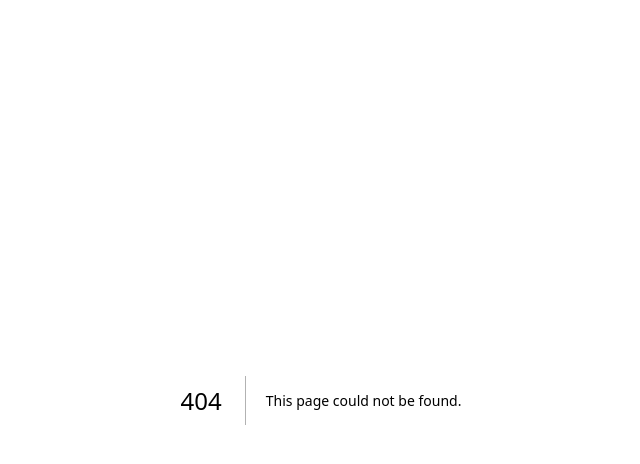
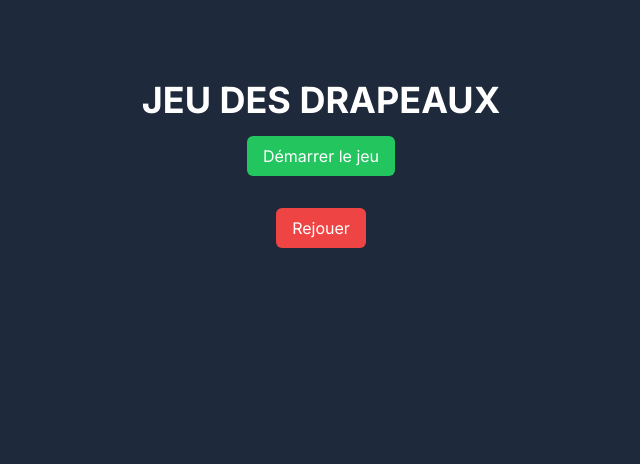
Before and after one commit to mikeheul/next-flags-game, a Next.js app: page /game in a window 1280 px wide. Before the commit this address had no page. Shown: the top 464 px of the page, without its empty margins (319-959 px from the left). Built offline with nearby package versions, Linux system fonts and the light colour scheme.

Commit message:
Init commit

```diff
--- /dev/null
+++ b/app/game/page.tsx
@@ -0,0 +1,131 @@
+"use client";
+
+import { useConfettiStore } from '@/hooks/use-confetti-store';
+import { useEffect, useState } from 'react';
+import toast from 'react-hot-toast';
+
+const FLAG_COUNTRIES = [
+    'France', 'Germany', 'Italy', 'Spain', 'Portugal', 'Belgium', 'Sweden', 'Norway',
+    'Austria', 'Switzerland', 'Greece', 'Turkey', 'Russia', 'Republic of Ireland', 'United Kingdom',
+    'Malta', 'Croatia', 'Albania', 'Jamaica', 'Republic of India', 'Canada', 'United States of America',
+    'Argentina', 'Peru', 'Chile', 'Japan', 'Syria', 'Saudi Arabia', 'Korea', 'North Korea', 'Brazil',
+    'South Africa', 'Algeria', 'Morocco', 'Tunisia', 'China', 'Colombia', 'Ecuador', 'Paraguay',
+    'Vietnam', 'Mexico', 'Egypt', 'Sri Lanka', 'Cambodia', 'Thailand'
+];
+
+const fetchFlag = async (countryName: string) => {
+    const response = await fetch(`/api/flags?countryName=${countryName}`);
+    if (response.ok) {
+        return response.url;
+    }
+    throw new Error('Failed to fetch flag');
+};
+
+const FlagGame = () => {
+    const [currentFlag, setCurrentFlag] = useState<string | null>(null);
+    const [currentCountry, setCurrentCountry] = useState<string | null>(null);
+    const [usedFlags, setUsedFlags] = useState<string[]>([]);
+    const [startTime, setStartTime] = useState<Date | null>(null);
+    const [endTime, setEndTime] = useState<Date | null>(null);
+    const [timeTaken, setTimeTaken] = useState<number | null>(null);
+
+    const confetti = useConfettiStore();
+
+    useEffect(() => {
+        if (usedFlags.length === FLAG_COUNTRIES.length) {
+            setEndTime(new Date());
+        }
+    }, [usedFlags]);
+
+    useEffect(() => {
+        if (startTime && endTime) {
+            setTimeTaken((endTime.getTime() - startTime.getTime()) / 1000);
+            confetti.onOpen();
+            toast.success("BRAVO ALIXE !", {
+                duration: 3000,
+                position: 'bottom-center'
+            });
+        }
+    }, [endTime]);
+
+    const generateRandomFlag = async () => {
+        if (usedFlags.length === FLAG_COUNTRIES.length) return;
+
+        const availableFlags = FLAG_COUNTRIES.filter(flag => !usedFlags.includes(flag));
+        const randomFlag = availableFlags[Math.floor(Math.random() * availableFlags.length)];
+
+        try {
+            const flagUrl = await fetchFlag(randomFlag);
+            setCurrentFlag(flagUrl);
+            setCurrentCountry(randomFlag.toUpperCase());
+            setUsedFlags([...usedFlags, randomFlag]);
+            if (!startTime) {
+                setStartTime(new Date());
+            }
+        } catch (error) {
+            console.error('Error fetching flag:', error);
+        }
+    };
+
+    const restartGame = () => {
+        setCurrentFlag(null);
+        setCurrentCountry(null);
+        setUsedFlags([]);
+        setStartTime(null);
+        setEndTime(null);
+        setTimeTaken(null);
+        confetti.onClose();
+    };
+
+    return (
+        <div className="flex flex-col text-center items-center min-h-screen py-2 px-3 bg-slate-800 pt-20">
+            <h1 className="text-4xl uppercase font-bold mb-4 text-white">Jeu des drapeaux</h1>
+            {currentFlag ? (
+                <>
+                    <p className="text-lg text-white">
+                        {currentCountry}
+                    </p>
+                    <p className="text-lg text-white">
+                        {usedFlags.length} / {FLAG_COUNTRIES.length}
+                    </p>
+                    <button
+                        onClick={generateRandomFlag}
+                        className="px-4 py-2 mt-10 bg-blue-500 text-white rounded-md hover:bg-blue-600 hover:scale-125 duration-500 mb-4"
+                    >
+                        Drapeau suivant
+                    </button>
+                    <div className="flex flex-col items-center">
+                        <div className='w-full px-4 sm:w-[350px] h-auto mt-10'>
+                            <img
+                                src={currentFlag}
+                                alt="Current Flag"
+                                className="w-full h-full mb-4 shadow-md rounded-lg object-cover"
+                            />
+                        </div>
+                    </div>
+                </>
+            ) : (
+                <button
+                    onClick={generateRandomFlag}
+                    className="px-4 py-2 bg-green-500 text-white rounded-md hover:bg-green-600 mb-4"
+                >
+                    Démarrer le jeu
+                </button>
+            )}
+            {timeTaken !== null && (
+                <div className="text-center">
+                    <p className="text-lg font-semibold text-green-700">Jeu terminé !</p>
+                    <p className="text-lg text-green-700">Temps : {timeTaken.toFixed(2)} secondes</p>
+                </div>
+            )}
+            <button
+                onClick={restartGame}
+                className="px-4 py-2 bg-red-500 text-white rounded-md hover:bg-red-600 mt-4"
+            >
+                Rejouer
+            </button>
+        </div>
+    );
+};
+
+export default FlagGame;
--- a/app/layout.tsx
+++ b/app/layout.tsx
@@ -1,11 +1,13 @@
 import type { Metadata } from "next";
 import { Inter } from "next/font/google";
 import "./globals.css";
+import { ConfettiProvider } from "@/components/providers/confetti-provider";
+import ToastProvider from "@/components/providers/toaster-provider";
 
 const inter = Inter({ subsets: ["latin"] });
 
 export const metadata: Metadata = {
-  title: "Create Next App",
+  title: "Alixe Flags Game",
   description: "Generated by create next app",
 };
 
@@ -15,8 +17,12 @@ export default function RootLayout({
   children: React.ReactNode;
 }>) {
   return (
-    <html lang="en">
-      <body className={inter.className}>{children}</body>
+    <html lang="en" className="">
+      <body className={inter.className}>
+        <ConfettiProvider />
+        <ToastProvider />
+        {children}
+      </body>
     </html>
   );
 }
--- /dev/null
+++ b/components/providers/confetti-provider.tsx
@@ -0,0 +1,21 @@
+"use client";
+
+import ReactConfetti from "react-confetti";
+import { useConfettiStore } from "@/hooks/use-confetti-store";
+
+export const ConfettiProvider = () => {
+    const confetti = useConfettiStore()
+
+    if(!confetti.isOpen) return null;
+
+    return (
+        <ReactConfetti
+            className="pointer-events-none z-[100] w-full"
+            numberOfPieces={500}
+            recycle={false}
+            onConfettiComplete={() => {
+                confetti.onClose();
+            }}
+        />
+    )
+}
--- /dev/null
+++ b/components/providers/toaster-provider.tsx
@@ -0,0 +1,13 @@
+"use client";
+
+import { Toaster } from "react-hot-toast";
+
+const ToastProvider = () => {
+    return (
+        <div className='text-4xl'>
+            <Toaster />
+        </div>
+     );
+}
+
+export default ToastProvider;
--- /dev/null
+++ b/hooks/use-confetti-store.ts
@@ -0,0 +1,13 @@
+import { create } from "zustand";
+
+type ConfettiStore = {
+    isOpen: boolean;
+    onOpen: () => void;
+    onClose: () => void;
+}
+
+export const useConfettiStore = create<ConfettiStore>((set) => ({
+    isOpen: false,
+    onOpen: () => set({ isOpen: true }),
+    onClose: () => set({ isOpen: false }),
+}));
--- /dev/null
+++ b/postcss.config.js
@@ -0,0 +1,6 @@
+module.exports = {
+  plugins: {
+    tailwindcss: {},
+    autoprefixer: {},
+  },
+}
--- /dev/null
+++ b/tailwind.config.js
@@ -0,0 +1,13 @@
+/** @type {import('tailwindcss').Config} */
+module.exports = {
+  content: [
+    './pages/**/*.{ts,tsx}',
+    './components/**/*.{ts,tsx}',
+    './app/**/*.{ts,tsx}',
+    './src/**/*.{ts,tsx}',
+  ],
+  theme: {
+    extend: {},
+  },
+  plugins: [],
+}
--- a/tailwind.config.ts
+++ b/tailwind.config.ts
@@ -1,20 +1,95 @@
-import type { Config } from "tailwindcss";
+import type { Config } from "tailwindcss"
 
-const config: Config = {
+const config = {
+  darkMode: ["class"],
   content: [
-    "./pages/**/*.{js,ts,jsx,tsx,mdx}",
-    "./components/**/*.{js,ts,jsx,tsx,mdx}",
-    "./app/**/*.{js,ts,jsx,tsx,mdx}",
-  ],
+    './pages/**/*.{ts,tsx}',
+    './components/**/*.{ts,tsx}',
+    './app/**/*.{ts,tsx}',
+    './src/**/*.{ts,tsx}',
+	],
+  prefix: "",
   theme: {
+    container: {
+      center: true,
+      padding: "2rem",
+      screens: {
+        "2xl": "1400px",
+      },
+    },
     extend: {
-      backgroundImage: {
-        "gradient-radial": "radial-gradient(var(--tw-gradient-stops))",
-        "gradient-conic":
-          "conic-gradient(from 180deg at 50% 50%, var(--tw-gradient-stops))",
+      fontFamily: {
+        inter: ["var(--font-inter)"],
+        permanent: ["var(--font-permanent)"],
+        luckiest: ["var(--font-luckiest)"],
+      },
+      colors: {
+        'customBackground': 'hsl(222.2, 84%, 4.9%)',
+        'marker': '#F7775E',
+        border: "hsl(var(--border))",
+        input: "hsl(var(--input))",
+        ring: "hsl(var(--ring))",
+        background: "hsl(var(--background))",
+        foreground: "hsl(var(--foreground))",
+        primary: {
+          DEFAULT: "hsl(var(--primary))",
+          foreground: "hsl(var(--primary-foreground))",
+        },
+        secondary: {
+          DEFAULT: "hsl(var(--secondary))",
+          foreground: "hsl(var(--secondary-foreground))",
+        },
+        destructive: {
+          DEFAULT: "hsl(var(--destructive))",
+          foreground: "hsl(var(--destructive-foreground))",
+        },
+        muted: {
+          DEFAULT: "hsl(var(--muted))",
+          foreground: "hsl(var(--muted-foreground))",
+        },
+        accent: {
+          DEFAULT: "hsl(var(--accent))",
+          foreground: "hsl(var(--accent-foreground))",
+        },
+        popover: {
+          DEFAULT: "hsl(var(--popover))",
+          foreground: "hsl(var(--popover-foreground))",
+        },
+        card: {
+          DEFAULT: "hsl(var(--card))",
+          foreground: "hsl(var(--card-foreground))",
+        },
+      },
+      borderRadius: {
+        lg: "var(--radius)",
+        md: "calc(var(--radius) - 2px)",
+        sm: "calc(var(--radius) - 4px)",
+      },
+      keyframes: {
+        "accordion-down": {
+          from: { height: "0" },
+          to: { height: "var(--radix-accordion-content-height)" },
+        },
+        "accordion-up": {
+          from: { height: "var(--radix-accordion-content-height)" },
+          to: { height: "0" },
+        },
+      },
+      animation: {
+        "accordion-down": "accordion-down 0.2s ease-out",
+        "accordion-up": "accordion-up 0.2s ease-out",
+      },
+      width: {
+        '15px': '15px',
+      },
+      height: {
+        '15px': '15px',
       },
     },
   },
-  plugins: [],
-};
-export default config;
+  plugins: [
+    require("tailwindcss-animate"),
+  ],
+} satisfies Config
+
+export default config
```
Also changed, not shown: app/api/flags/route.ts (added, +27 -0 lines), package.json (+9 -5 lines), 1 other file (tests, documents, lock files or other folders).
